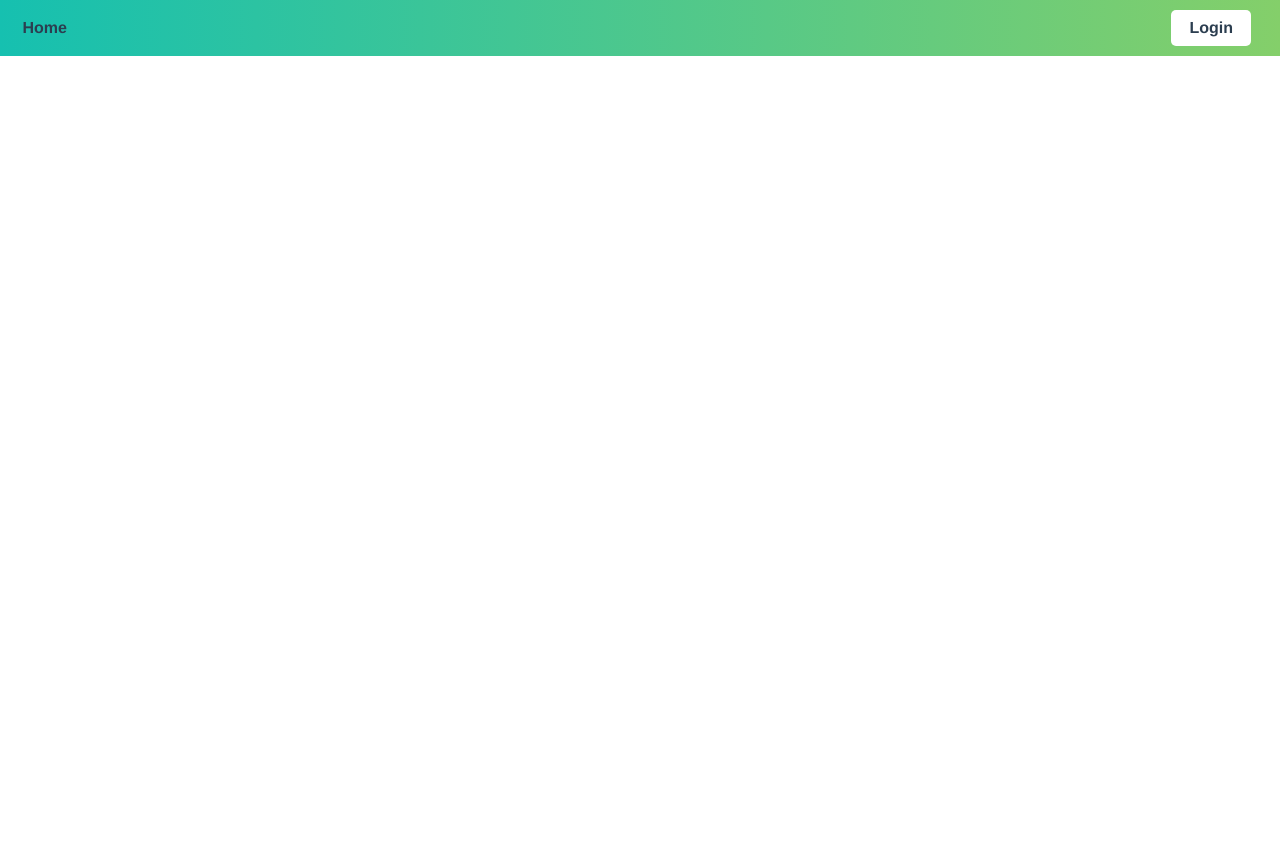
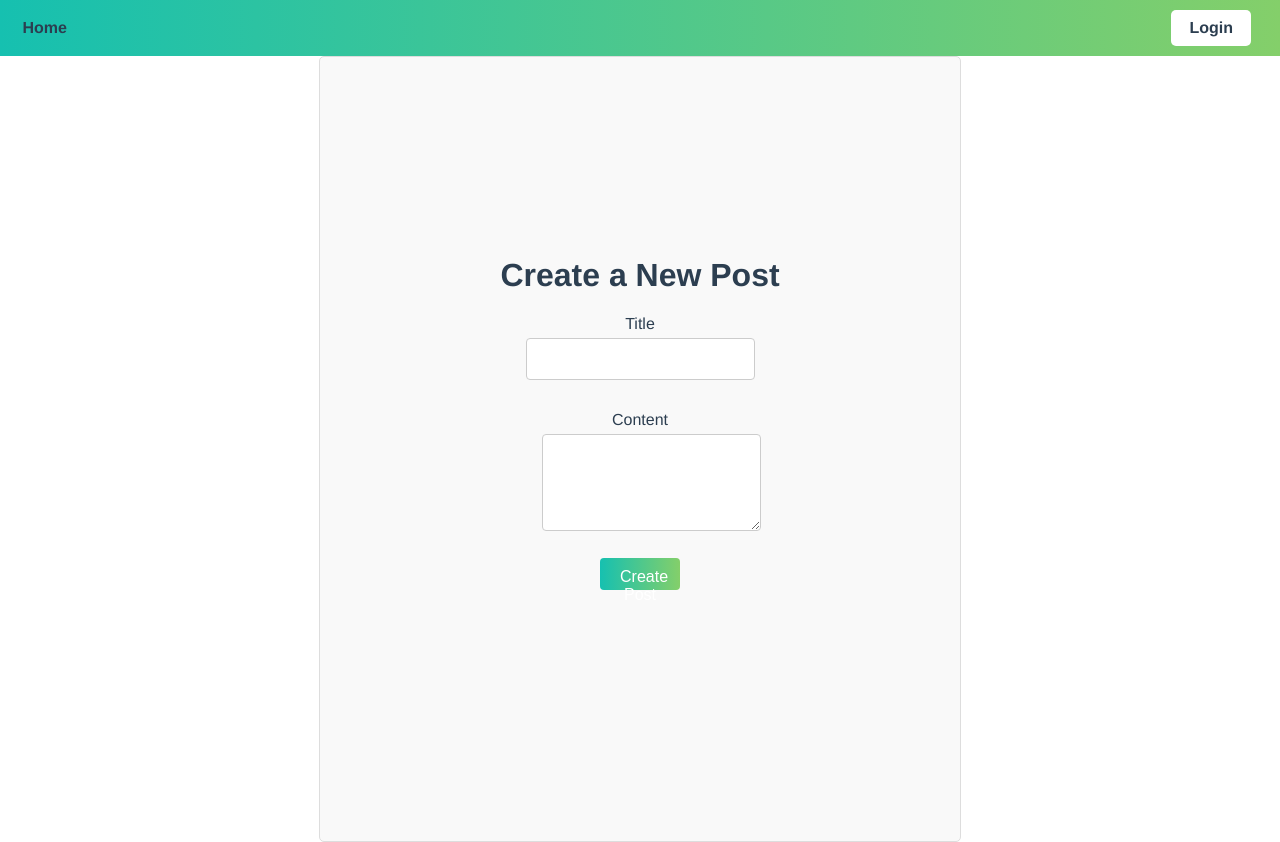
Before and after one commit to pidokige02/authentication, a Vue app: page /create in a window 1280 px wide. Before the commit the page ends 800 px from the top, so only its background shows below. Built offline with nearby package versions, Linux system fonts and the light colour scheme.

Commit message:
create blog  is confirmed

```diff
--- a/package.json
+++ b/package.json
@@ -17,7 +17,7 @@
     "jsonwebtoken": "^8.5.1",
     "sass": "^1.49.9",
     "sqlite3": "^5.0.2",
-    "vue": "^2.6.11",
+    "vue": "^2.6.14",
     "vue-router": "^3.2.0",
     "vuex": "^3.4.0"
   },
@@ -35,6 +35,6 @@
     "node-sass": "^7.0.3",
     "prettier": "^2.2.1",
     "sass-loader": "^7.1.0",
-    "vue-template-compiler": "^2.6.11"
+    "vue-template-compiler": "^2.6.14"
   }
 }
--- a/src/components/PostCard.vue
+++ b/src/components/PostCard.vue
@@ -1,10 +1,16 @@
 <template>
-    <div>
+  <div class="post-card">
+    <div class="post-header">
       <p><strong>Author:</strong> {{ post.author }}</p>
-        <p><strong>Content:</strong> {{ post.content }}</p>
-        <p><strong>Created At:</strong> {{ post.created_at }}</p>
-        <p><strong>Updated At:</strong> {{ post.updated_at }}</p>
-        <p><strong>Published At:</strong> {{ post.published_at }}</p>
+    </div>
+    <div class="post-content">
+      <p>{{ post.content }}</p>
+    </div>
+    <div class="post-footer">
+      <p><strong>Created At:</strong> {{ formatDate(post.created_at) }}</p>
+      <p><strong>Updated At:</strong> {{ formatDate(post.updated_at) }}</p>
+      <p v-if="post.published_at"><strong>Published At:</strong> {{ formatDate(post.published_at) }}</p>
+    </div>
   </div>
 </template>
 
@@ -14,30 +20,54 @@
   props: {
     post: {
       type: Object,
-                default: () => {
-                    return {};
+      required: true,
     },
+  },
+  methods: {
+    formatDate(date) {
+      if (!date) return "";
+      const options = { year: "numeric", month: "short", day: "numeric" };
+      return new Date(date).toLocaleDateString(undefined, options);
     },
   },
 };
 </script>
 
 <style scoped>
-  h1 {
-    font-size: 2em;
+.post-card {
+  padding: 1.5em;
+  border: 1px solid #ddd;
+  border-radius: 8px;
+  margin-bottom: 1.5em;
+  background-color: #fff;
+  box-shadow: 0 4px 6px rgba(0, 0, 0, 0.1);
+}
+
+.post-header {
+  font-size: 1.2em;
+  margin-bottom: 0.5em;
+  color: #333;
+}
+
+.post-content {
+  font-size: 1em;
   margin-bottom: 1em;
+  color: #555;
+  line-height: 1.6;
 }
-  h2 {
-    margin: 0.5em 0;
+
+.post-footer {
+  font-size: 0.9em;
+  color: #777;
 }
-  ul {
-    list-style-type: none;
-    padding: 0;
+
+.post-footer p {
+  margin: 0.3em 0;
 }
-  li {
-    margin-bottom: 2em;
-    padding: 1em;
-    border: 1px solid #ccc;
-    border-radius: 5px;
+
+.post-card:hover {
+  transform: translateY(-2px);
+  transition: transform 0.2s ease-in-out, box-shadow 0.2s ease-in-out;
+  box-shadow: 0 6px 10px rgba(0, 0, 0, 0.15);
 }
 </style>
--- a/src/router/index.js
+++ b/src/router/index.js
@@ -4,6 +4,9 @@ import Home from "../views/Home.vue";
 import Dashboard from "../views/Dashboard.vue";
 import RegisterUser from "../views/RegisterUser.vue";
 import LoginUser from "../views/LoginUser.vue";
+import PostDetails from "../views/PostDetails.vue";
+import PostCreate from "../views/PostCreate.vue";
+
 
 Vue.use(VueRouter);
 
@@ -18,6 +21,16 @@ const routes = [
     name: "dashboard",
     component: Dashboard,
     meta: { requiresAuth: true },
+  },
+  {
+    path: "/post/:id",
+    name: "PostDetails",
+    component: PostDetails,
+  },
+  {
+    path: "/create",
+    name: "PostCreate",
+    component: PostCreate,
   },
   {
     path: "/register",
--- a/src/store/index.js
+++ b/src/store/index.js
@@ -14,9 +14,13 @@ export default new Vuex.Store({
     SET_USER_DATA(state, userData) {
       state.user = userData;
       localStorage.setItem("user", JSON.stringify(userData));
+      // axios.defaults.headers.common[
+      //   "Authorization"
+      // ] = `Bearer ${userData.token}`;
+      console.log("Authorization", userData.auth_token);
       axios.defaults.headers.common[
         "Authorization"
-      ] = `Bearer ${userData.token}`;
+      ] = `Token ${userData.auth_token}`;
     },
     CLEAR_USER_DATA() {
       localStorage.removeItem("user");
@@ -33,8 +37,9 @@ export default new Vuex.Store({
     },
     login({ commit }, credentials) {
       return axios
-        .post("//localhost:8000/api/token/", credentials)
+        .post("//localhost:8000/api/v1/token/login/", credentials)
         .then(({ data }) => {
+          console.log("Jinha", data.auth_token);
           commit("SET_USER_DATA", data);
         });
     },
--- a/src/views/Dashboard.vue
+++ b/src/views/Dashboard.vue
@@ -1,8 +1,18 @@
 <template>
   <div>
     <h1>Dashboard</h1>
+    <!-- Create Blog Post Button -->
+    <router-link to="/create" class="create-post-button">
+      Create Blog Post
+    </router-link>
+
     <template v-if="!isLoading">
-      <PostCard v-for="post in posts" :key="post.id" :post="post" />
+      <div v-for="post in posts" :key="post.id">
+        <!-- Router link wrapping PostCard -->
+        <router-link :to="`/post/${post.id}`" class="post-link">
+          <PostCard :post="post" />
+        </router-link>
+      </div>
     </template>
     <p v-else>Loading posts</p>
   </div>
@@ -21,11 +31,34 @@ export default {
     };
   },
   created() {
-    axios.get("//localhost:8000/api/blog/posts").then(({ data }) => {
-      this.posts = data.map((item) => item.fields);
-      // console.log("Jinha POSTS",this.posts)
+    axios.get("//localhost:8000/blog/api").then(({ data }) => {
+      this.posts = data;
       this.isLoading = false;
     });
   },
 };
 </script>
+
+<style>
+/* Optional styles for links */
+.post-link {
+  text-decoration: none;
+  color: inherit;
+  display: block;
+}
+
+.create-post-button {
+  display: inline-block;
+  margin-bottom: 20px;
+  padding: 10px 20px;
+  background-color: #007bff;
+  color: white;
+  text-decoration: none;
+  border-radius: 5px;
+  text-align: center;
+}
+
+.create-post-button:hover {
+  background-color: #0056b3;
+}
+</style>
--- /dev/null
+++ b/src/views/PostCreate.vue
@@ -0,0 +1,92 @@
+<template>
+  <div class="post-create-container">
+    <h1>Create a New Post</h1>
+    <form @submit.prevent="createPost" novalidate>
+      <div class="form-group">
+        <label for="title">Title</label>
+        <input
+          type="text"
+          id="title"
+          v-model="title"
+          class="form-control"
+          required
+        />
+      </div>
+      <div class="form-group">
+        <label for="content">Content</label>
+        <textarea
+          id="content"
+          v-model="content"
+          class="form-control"
+          rows="5"
+          required
+        ></textarea>
+      </div>
+      <button type="submit" class="btn btn-primary">Create Post</button>
+    </form>
+  </div>
+</template>
+
+<script>
+import axios from "axios";
+export default {
+  data() {
+    return {
+      title: "",
+      content: "",
+    };
+  },
+  methods: {
+    async createPost() {
+      try {
+        const response = await axios.post("//localhost:8000/blog/api/create/", {
+          title: this.title,
+          content: this.content,
+        });
+        alert("Post created successfully!");
+        this.$router.push(`/post/${response.data.id}`);
+      } catch (error) {
+        console.error("Error creating post:", error.response.data);
+        alert("Failed to create the post. Please try again.");
+      }
+    },
+  },
+};
+
+</script>
+
+<style>
+.post-create-container {
+  max-width: 600px;
+  margin: 0 auto;
+  padding: 20px;
+  border: 1px solid #ddd;
+  border-radius: 5px;
+  background-color: #f9f9f9;
+}
+.form-group {
+  margin-bottom: 15px;
+}
+.form-group label {
+  display: block;
+  margin-bottom: 5px;
+}
+.form-control {
+  width: 100%;
+  padding: 10px;
+  border: 1px solid #ccc;
+  border-radius: 4px;
+}
+.btn {
+  display: inline-block;
+  padding: 10px 20px;
+  background-color: #007bff;
+  color: #fff;
+  border: none;
+  border-radius: 4px;
+  cursor: pointer;
+}
+.btn:hover {
+  background-color: #0056b3;
+}
+</style>
--- /dev/null
+++ b/src/views/PostDetails.vue
@@ -0,0 +1,83 @@
+<template>
+  <div class="post-details">
+    <!-- Post List 버튼 -->
+    <router-link to="/dashboard" class="btn btn-primary">Post List</router-link>
+    <!-- 게시물 제목 -->
+    <h2>{{ post.title }}</h2>
+    <!-- 게시물 메타 정보 -->
+    <p>created: {{ formatDate(post.created_at) }}</p>
+    <p>updated: {{ formatDate(post.updated_at) }}</p>
+    <p>published: {{ formatDate(post.published_at) }}</p>
+    <p>author: {{ post.author }}</p>
+    <!-- 게시물 내용 -->
+    <p>{{ post.content }}</p>
+  </div>
+</template>
+
+<script>
+import axios from "axios";
+export default {
+  data() {
+    return {
+      post: {}, // 게시물 데이터를 저장
+    };
+  },
+  created() {
+    // URL에서 게시물 ID 가져오기
+    const postId = this.$route.params.id;
+    console.log("Jinha postId", postId)
+    // API 호출하여 게시물 데이터 가져오기
+    axios
+      .get(`http://localhost:8000/blog/api/${postId}/`)
+      .then(({ data }) => {
+        this.post = data;
+      })
+      .catch((error) => {
+        console.error("Error fetching post details:", error);
+      });
+  },
+  methods: {
+    // 날짜 형식 변환 메서드
+    formatDate(date) {
+      if (!date) return "N/A";
+      return new Date(date).toLocaleString("en-US", {
+        year: "numeric",
+        month: "long",
+        day: "numeric",
+        hour: "numeric",
+        minute: "numeric",
+        second: "numeric",
+      });
+    },
+  },
+};
+</script>
+<style>
+.post-details {
+  max-width: 600px;
+  margin: 0 auto;
+  padding: 20px;
+  font-family: Arial, sans-serif;
+}
+.btn {
+  display: inline-block;
+  padding: 10px 20px;
+  margin-bottom: 20px;
+  background-color: #007bff;
+  color: #fff;
+  text-decoration: none;
+  border-radius: 4px;
+  text-align: center;
+}
+.btn:hover {
+  background-color: #0056b3;
+}
+h2 {
+  font-size: 24px;
+  margin-bottom: 10px;
+}
+p {
+  font-size: 16px;
+  margin: 5px 0;
+}
+</style>
```
Also changed, not shown: 1 other file (tests, documents, lock files or other folders). Lines whose indentation alone changed are shown as unchanged.
